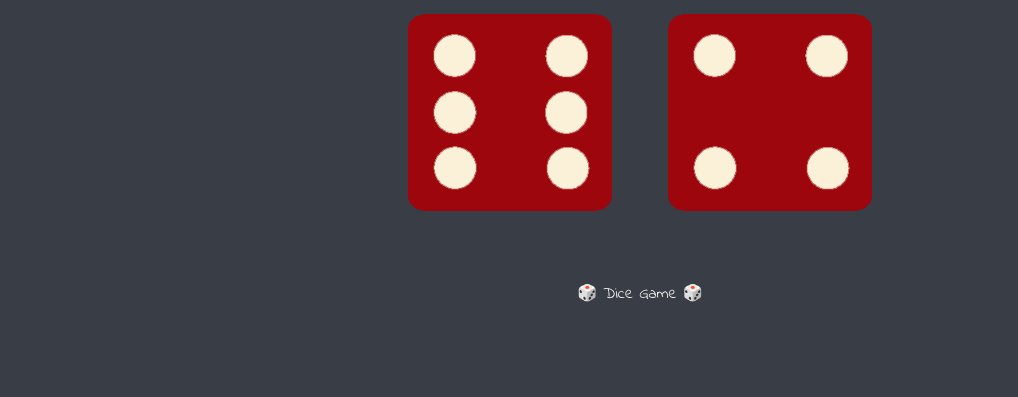
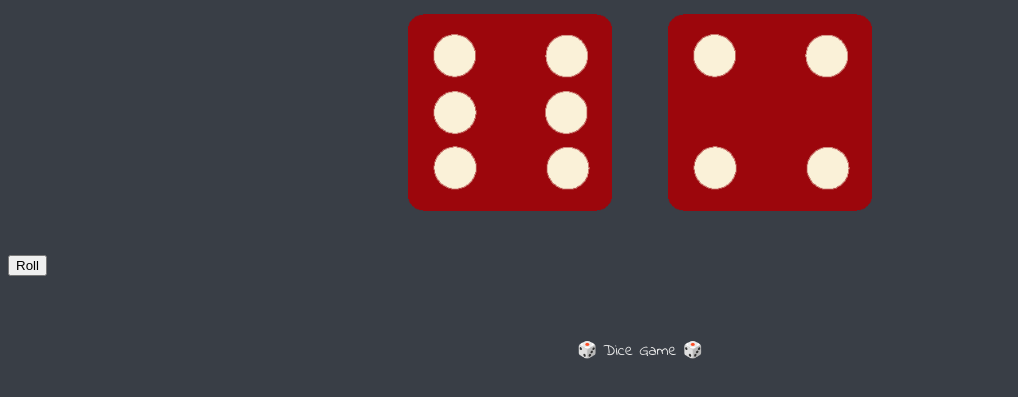
Before and after one commit to Aswinsivaganesh/DiceGame, a plain HTML site: page index.html in a window 1280 px wide. Shown: the part 321-718 px from the top of the page, without its empty margins (0-1018 px from the left). Drawn offline with Linux system fonts and the light colour scheme.

Commit message:
Update index.html

```diff
--- a/index.html
+++ b/index.html
@@ -23,7 +23,11 @@
       </div>
 
     </div>
-
+     <br>
+    <br>
+    <div id="butt">
+      <button id="btn" onclick="location.reload()">Roll</button>
+    </div>
   </body>
   <script src="index.js">
   </script>
```
